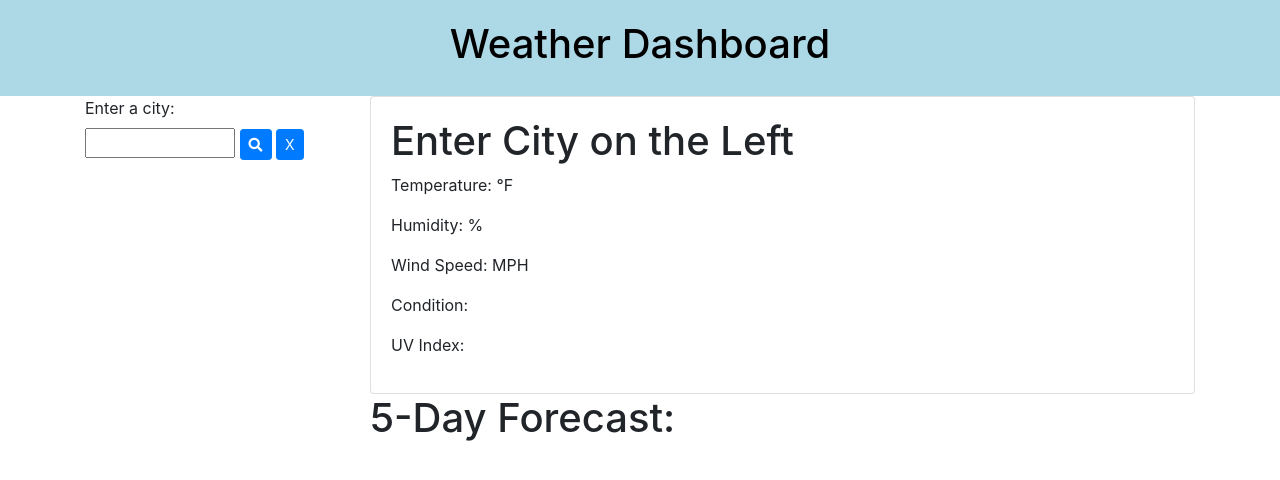
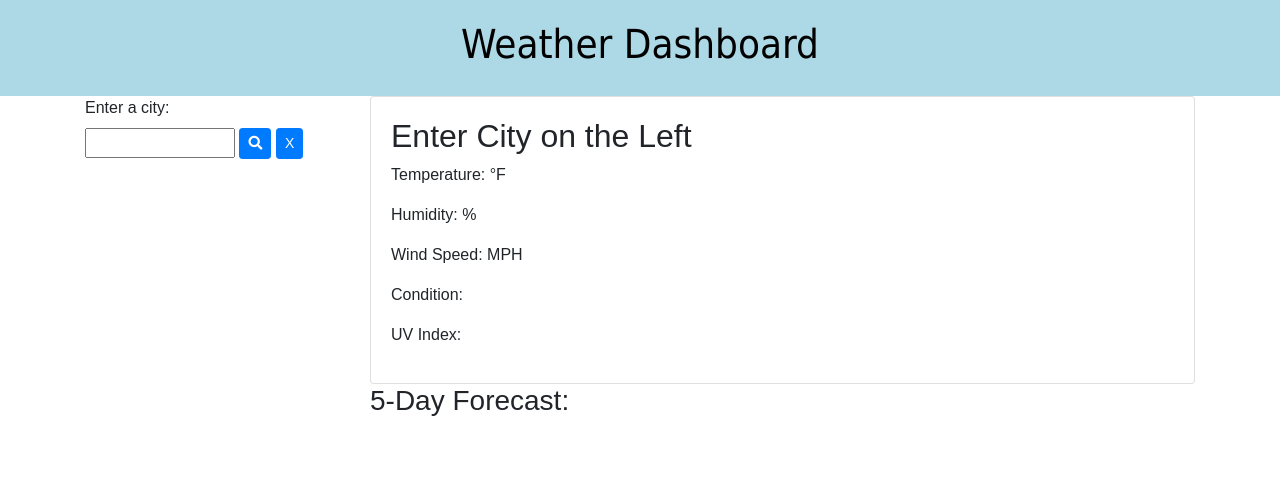
Before and after one commit to edonohue8/weather-dashboard, a plain HTML site: page index.html in a window 1280 px wide. Drawn offline with nearby package versions, Linux system fonts and the light colour scheme.

Commit message:
added font styling

```diff
--- a/index.html
+++ b/index.html
@@ -44,7 +44,7 @@
       <div class="col-sm-12 col-lg-9">
         <div class="card">
           <div class="card-body">
-            <h1 id="city-name">Enter City on the Left</h1>
+            <h2 id="city-name">Enter City on the Left</h2>
             <p>Temperature: <span id="city-temp"></span> &deg;F</p>
             <p>Humidity: <span id="city-humid"></span>%</p>
             <p>Wind Speed: <span id="city-wind"></span> MPH</p>
@@ -53,7 +53,7 @@
           </div>
         </div>
         <div>
-          <h1>5-Day Forecast:</h1>
+          <h3>5-Day Forecast:</h3>
         </div>
         <div class="card-deck" id="weeklyForecast"></div>
       </div>
--- a/style.css
+++ b/style.css
@@ -1,9 +1,19 @@
+/* Universal font for webpages */
+
+* {
+  font-family: Arial, 'Times New Roman', Times, serif;
+}
+
 /* Styling for header */
 header {
     background-color: #ADD8E6;
     color: #000000;
     text-align: center;
     padding: 20px;
+  }
+
+  h1 {
+    font-family: Tahoma, sans-serif;
   }
 
   input {
```
